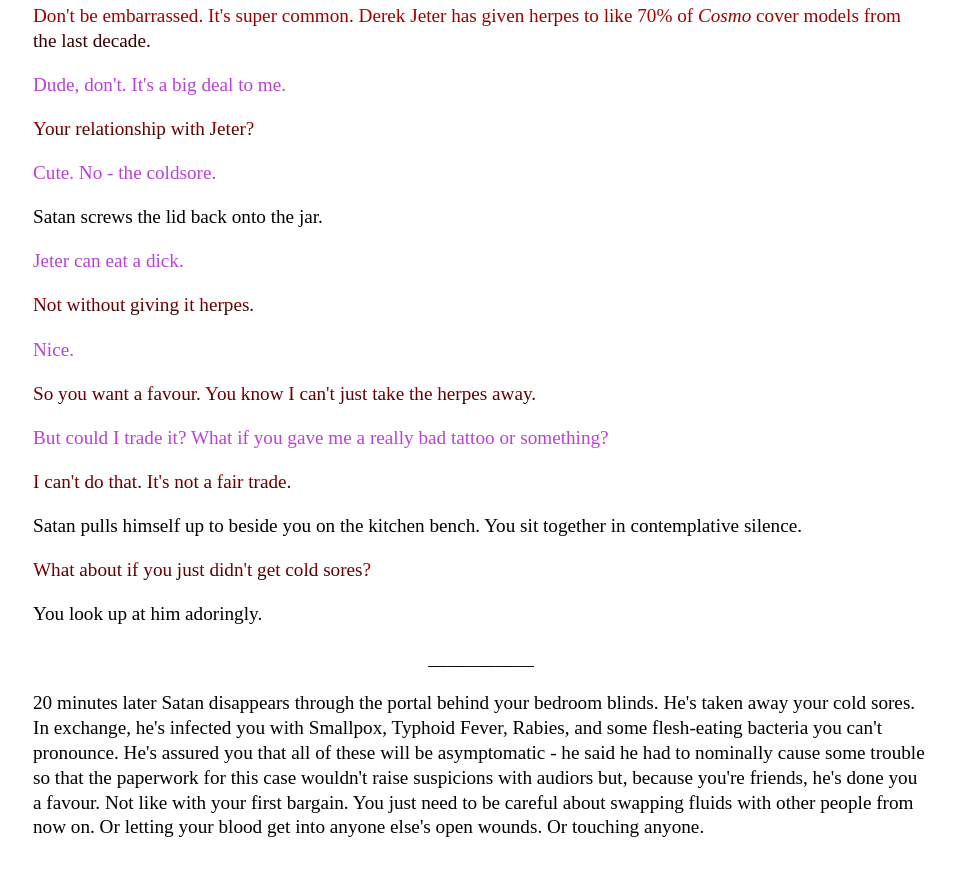
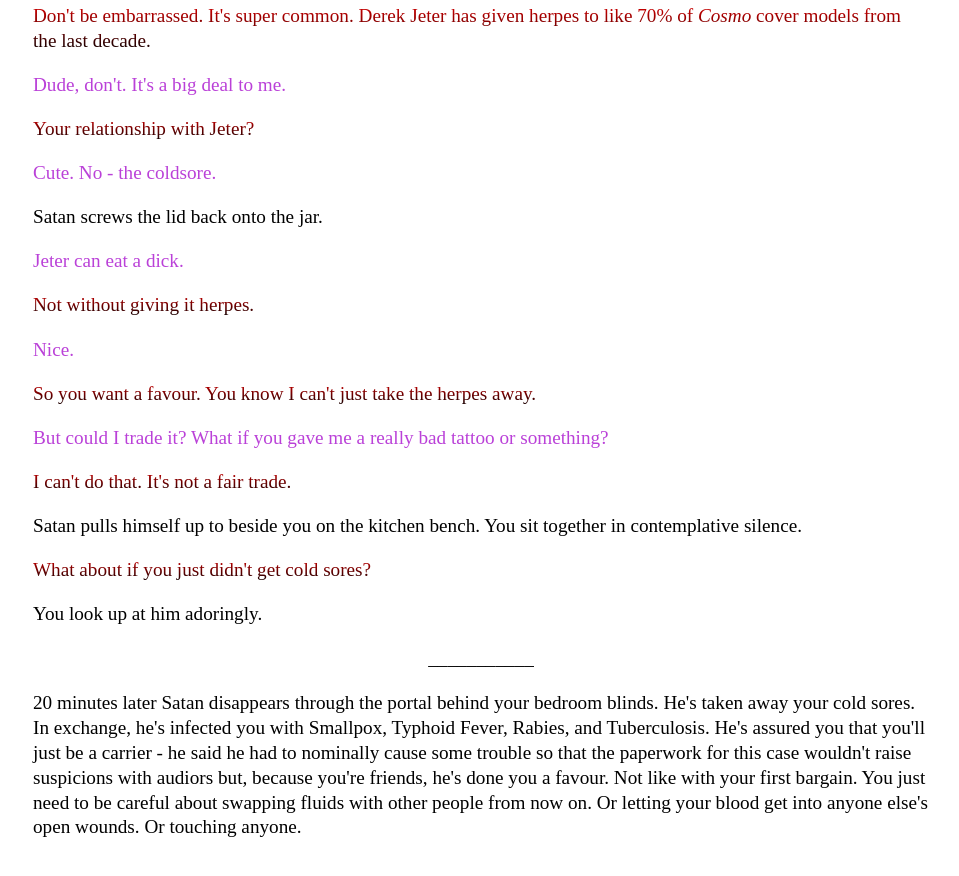
Before and after one commit to Pinelife/pinelife.github.io, a Jekyll site: the page Hellhole/Room9.html, which Jekyll copies as it is, in a window 1280 px wide and 900 px high, scrolled down 2330 px. Shown: the top 876 px of the window, without its empty margins (159-1118 px from the left). Built offline with Jekyll 4.4.1, drawn with Linux system fonts in a browser that asks for light colours.

Commit message:
Update Room9.html

```diff
--- a/Hellhole/Room9.html
+++ b/Hellhole/Room9.html
@@ -184,8 +184,8 @@
 ___________
 </p>
 <p>20 minutes later Satan disappears through the portal behind your bedroom blinds. He's taken away your cold sores. In exchange,
-he's infected you with Smallpox, Typhoid Fever, Rabies, and some flesh-eating bacteria you can't pronounce. He's assured you that
-all of these will be asymptomatic - he said he had to nominally cause some trouble so that the paperwork for this case wouldn't
+he's infected you with Smallpox, Typhoid Fever, Rabies, and Tuberculosis. He's assured you that you'll just be a carrier -
+he said he had to nominally cause some trouble so that the paperwork for this case wouldn't
 raise suspicions with audiors but, because you're friends, he's done you a favour. Not like with your first bargain.
 You just need to be careful about swapping fluids with other people from now on. Or letting your blood get into anyone else's open wounds.
 Or touching anyone.
```
